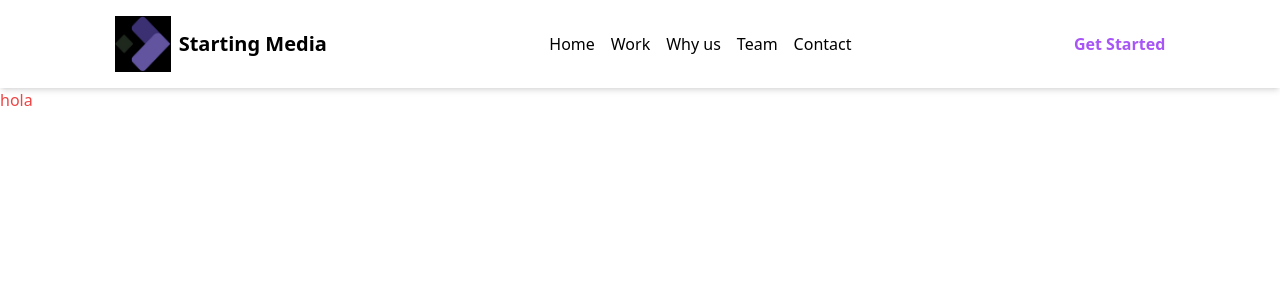
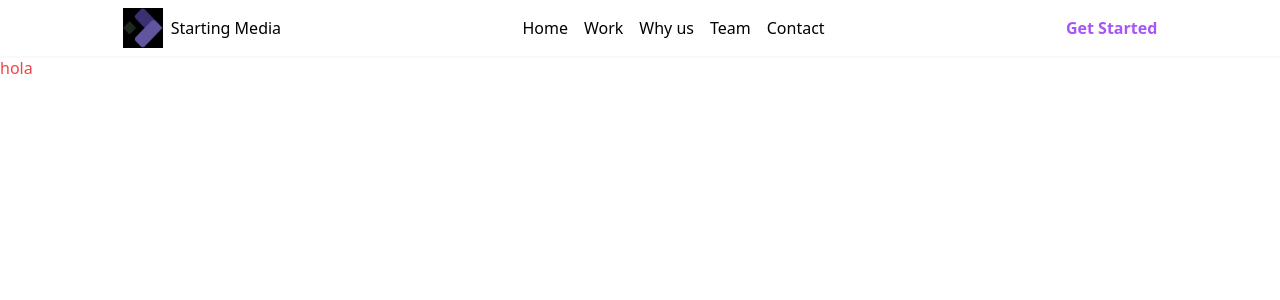
Before and after one commit to Startup-Landing/startup-agency, a Next.js app: page / in a window 1280 px wide. Shown: the top 300 px of the page. Built offline with nearby package versions, Linux system fonts and the light colour scheme.

Commit message:
feat(Root): new padding and spacing

```diff
--- a/app/components/Header.jsx
+++ b/app/components/Header.jsx
@@ -26,11 +26,11 @@ const links = [
 
 export default function Header () {
   return (
-    <header className='w-full shadow-md py-3'>
-      <nav className='w-full md:w-10/12 mx-auto flex justify-between items-center px-2 py-1 '>
+    <header className='w-full shadow-sm py-2'>
+      <nav className='w-full md:w-10/12 mx-auto flex justify-between items-center px-4'>
         <div className='flex items-center justify-center gap-2'>
-          <Image src='/logo.jpg' className='w-14 h-14' width={64} height={64} alt='Starting Media Logo' />
-          <h3 className='text-xl font-semibold'>Starting Media</h3>
+          <Image src='/logo.jpg' className='w-10 h-10' width={64} height={64} alt='Starting Media Logo' />
+          <h3 className='font-medium'>Starting Media</h3>
         </div>
 
         <ul className='hidden md:flex items-center justify-center gap-4'>
```
